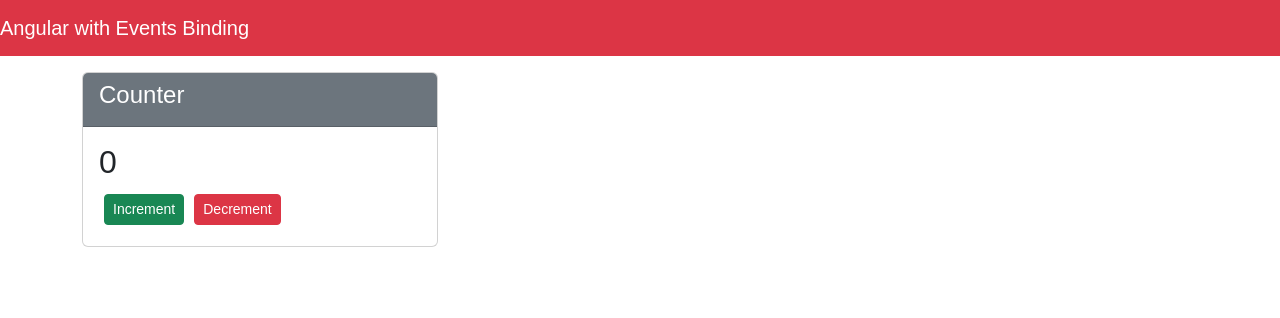
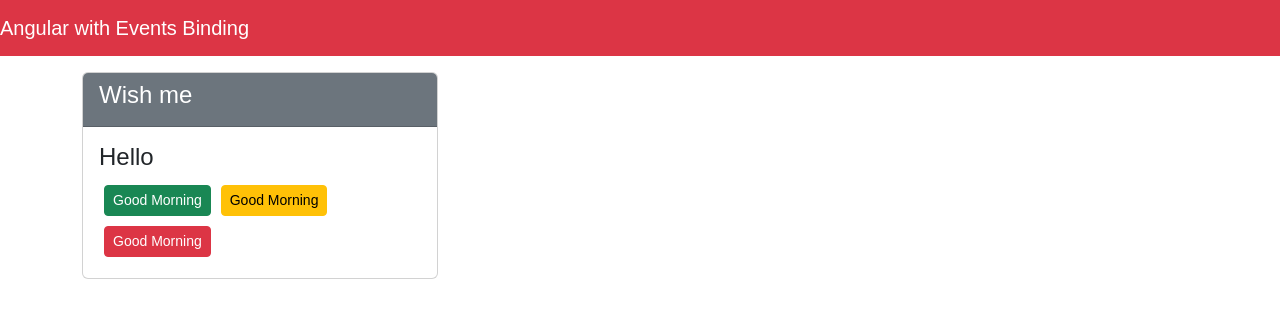
Before and after one commit to VedantKadam1105/Angular-revision, an Angular app: page / in a window 1280 px wide. Shown: the top 318 px of the page. Built offline with nearby package versions, Linux system fonts and the light colour scheme.

Commit message:
wish message with event

```diff
--- a/src/app/app.component.html
+++ b/src/app/app.component.html
@@ -1,4 +1,4 @@
 <nav class="navbar navbar-dark bg-danger">
   <a href="" class="navbar-brand">Angular with Events Binding</a>
 </nav>
-<app-counter></app-counter>
+<app-wish-message></app-wish-message>
--- a/src/app/app.module.ts
+++ b/src/app/app.module.ts
@@ -4,11 +4,13 @@
 import { AppRoutingModule } from './app-routing.module';
 import { AppComponent } from './app.component';
 import { CounterComponent } from './components/counter/counter.component';
+import { WishMessageComponent } from './components/wish-message/wish-message.component';
 
 @NgModule({
   declarations: [
     AppComponent,
-    CounterComponent
+    CounterComponent,
+    WishMessageComponent
   ],
   imports: [
     BrowserModule,
--- /dev/null
+++ b/src/app/components/wish-message/wish-message.component.html
@@ -0,0 +1,20 @@
+<section class="mt-3">
+    <div class="container">
+        <div class="row">
+            <div class="col-md-4">
+                <div class="card">
+                    <div class="card-header bg-secondary text-white">
+                        <p class="h4">Wish me</p>
+                    </div>
+                    <div class="card-body">
+                        <p class="h4">{{wishMessage}}</p>
+                        <button class="btn btn-success btn-sm" (click)="wish('good Morning')">Good Morning</button>
+                        <button class="btn btn-warning btn-sm" (click)="wish('good afternoon')">Good Morning</button>
+                        <button class="btn btn-danger btn-sm" (click)="wish('good night')">Good Morning</button>
+                    </div>
+                </div>
+            </div>
+        </div>
+    </div>
+
+</section>
--- /dev/null
+++ b/src/app/components/wish-message/wish-message.component.ts
@@ -0,0 +1,20 @@
+import { Component, OnInit } from '@angular/core';
+
+@Component({
+  selector: 'app-wish-message',
+  templateUrl: './wish-message.component.html',
+  styleUrls: ['./wish-message.component.css']
+})
+export class WishMessageComponent implements OnInit {
+
+  public wishMessage: string = "Hello";
+  constructor() { }
+
+  ngOnInit(): void {
+  }
+  public wish(message:string) {
+    this.wishMessage = message
+  }
+
+
+}
```
Also changed, not shown: src/app/components/wish-message/wish-message.component.css (added), 1 other file (tests, documents, lock files or other folders).
